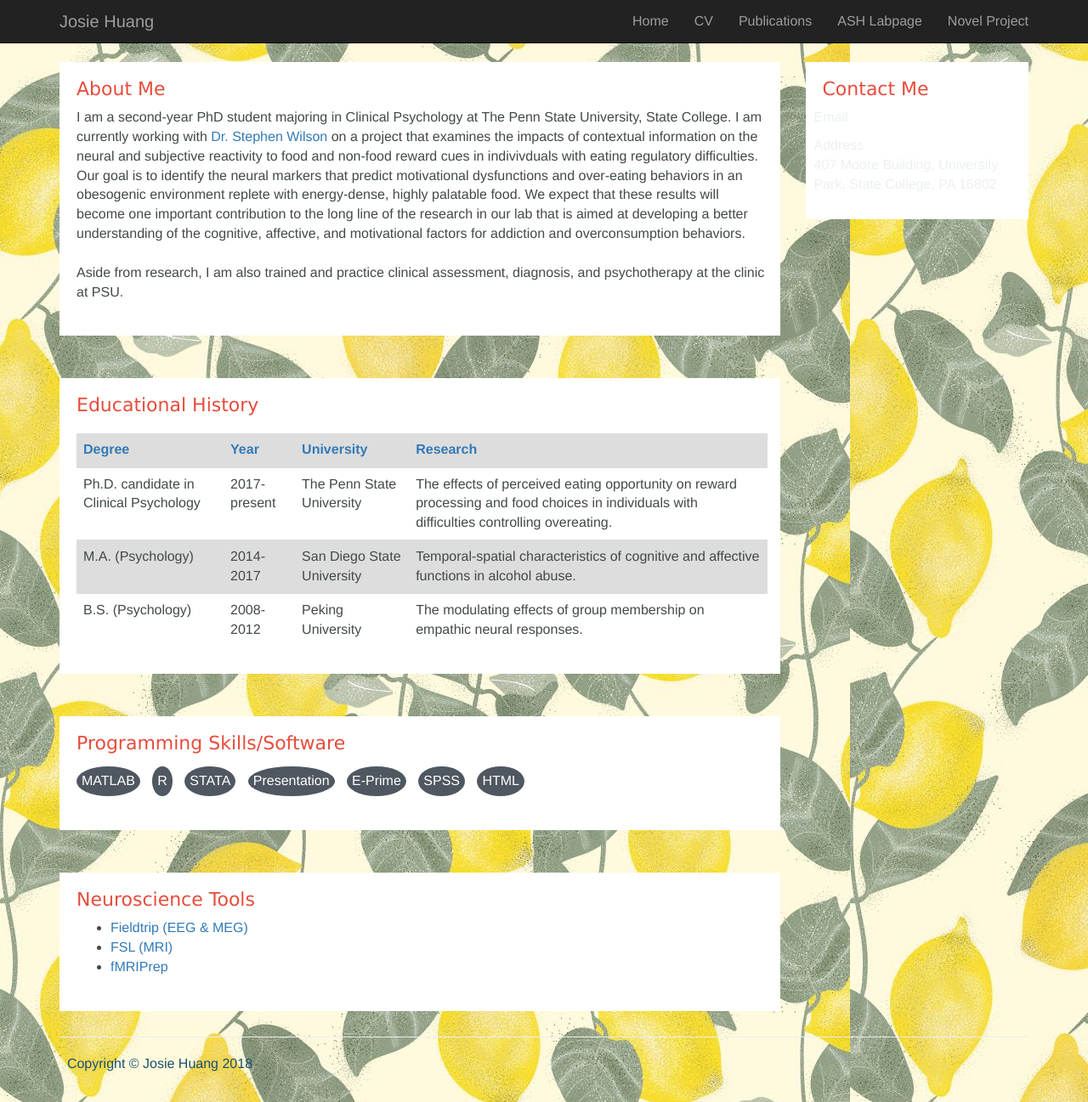
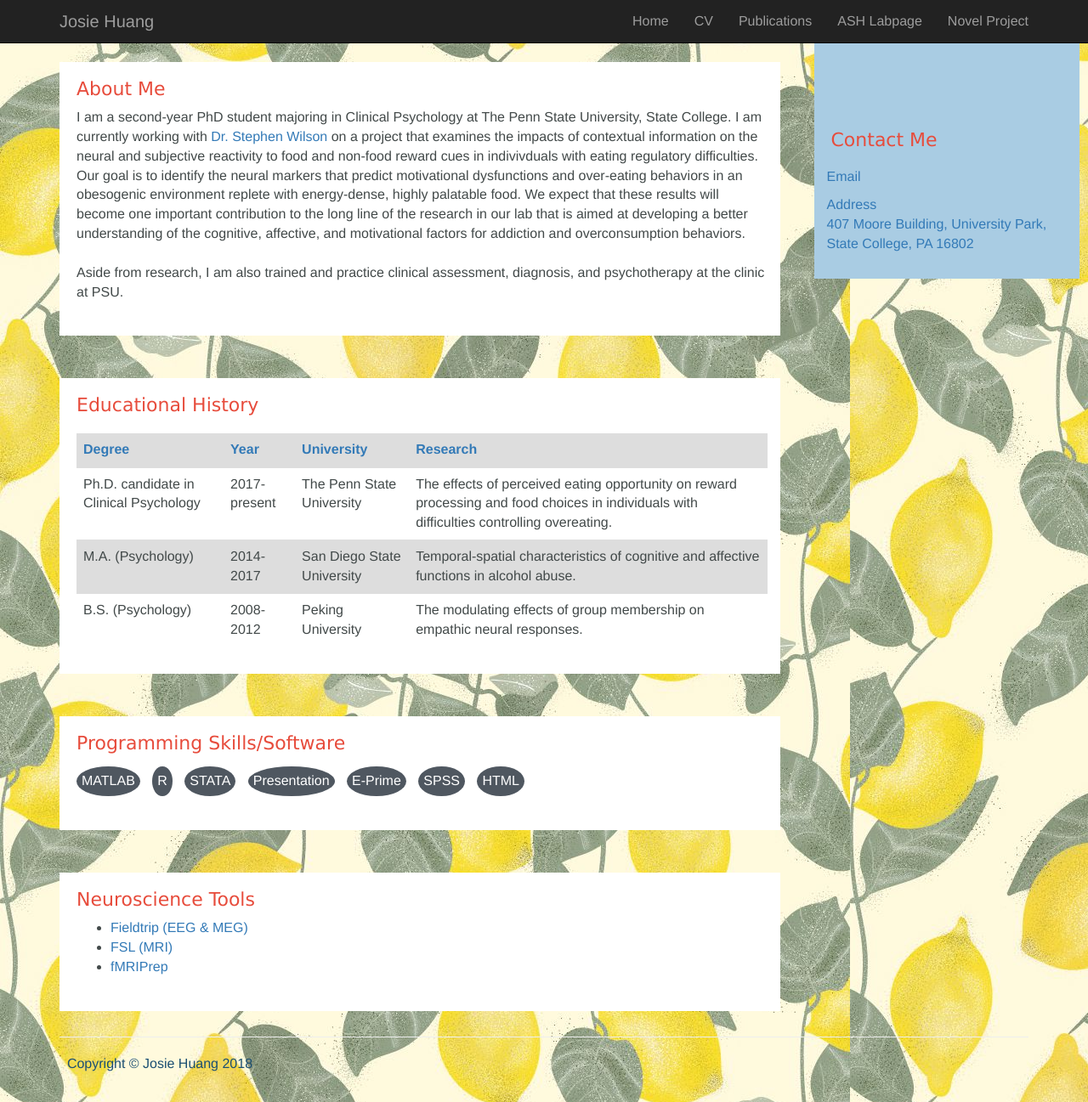
Before and after one commit to josie-shuang/josie-shuang.github.io, a Jekyll site: the page built from index.html, in a window 1280 px wide and 1297 px high. Shown: the whole window at 85% size. Built offline with Jekyll 4.4.1, drawn with Linux system fonts in a browser that asks for light colours.

Commit message:
Update main_style.css

```diff
--- a/css/main_style.css
+++ b/css/main_style.css
@@ -130,20 +130,19 @@ hr{
 	margin-left: -30px;
 }
 
-#ContactInfo .rounded_panel .txt_lightgrey {
+#ContactInfo .txt_lightgrey {
 	background-color: #A9CCE3;
 	position: fixed;
-	margin-top: 100px;
-	margin-left: 10px;
-	margin-right: 10px;
+	padding-top: 80px;
+	margin: 10px;
 }
 
 #ContactInfo li{
 	list-style-type: none;
-	margin-top: 10px;
-	margin-left: -10px;
+	padding-top: 10px;
+	margin-left: -5px;
 }
 
-#ContactInfo a{
+#ContactInfo a:not:first-child{
 	color: #ECF0F1;   /* change hyperlink color */
 }
```
